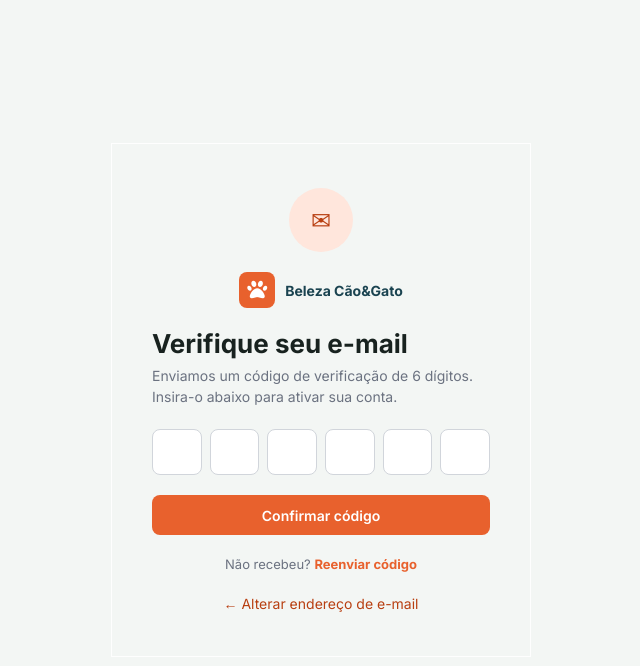
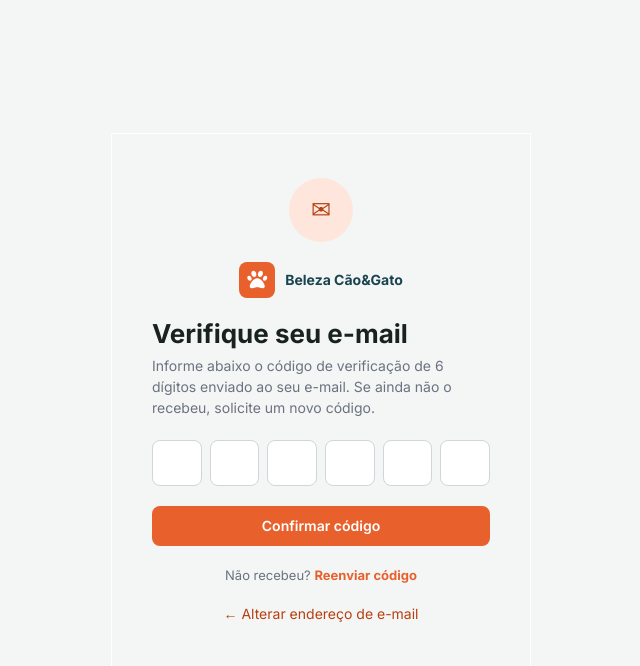
Before and after one commit to lucasferreirafs/beleza-cao-e-gato, a PHP site: page /verificar-email in a window 1280 px wide. Shown: the top 666 px of the page, without its empty margins (319-959 px from the left). Run offline with PHP 8.4, Linux system fonts and the light colour scheme.

Commit message:
fix(auth): ajusta confirmação de cadastro por e-mail

```diff
--- a/app/Controllers/AuthController.php
+++ b/app/Controllers/AuthController.php
@@ -118,7 +118,6 @@ final class AuthController
                 Session::flash('dev_code', $result['code']);
             }
 
-            Session::flash('success', 'Conta criada. Informe o código enviado ao seu e-mail.');
             Response::redirect('/verificar-email');
         } catch (InvalidArgumentException $e) {
             Session::flash('error', $e->getMessage());
--- a/resources/views/pages/auth/verification.php
+++ b/resources/views/pages/auth/verification.php
@@ -10,7 +10,7 @@
         </div>
 
         <h2>Verifique seu e-mail</h2>
-        <p>Enviamos um código de verificação de 6 dígitos. Insira-o abaixo para ativar sua conta.</p>
+        <p>Informe abaixo o código de verificação de 6 dígitos enviado ao seu e-mail. Se ainda não o recebeu, solicite um novo código.</p>
 
         <?php if (!empty($success)): ?>
             <div class="alert success" role="status">
```
